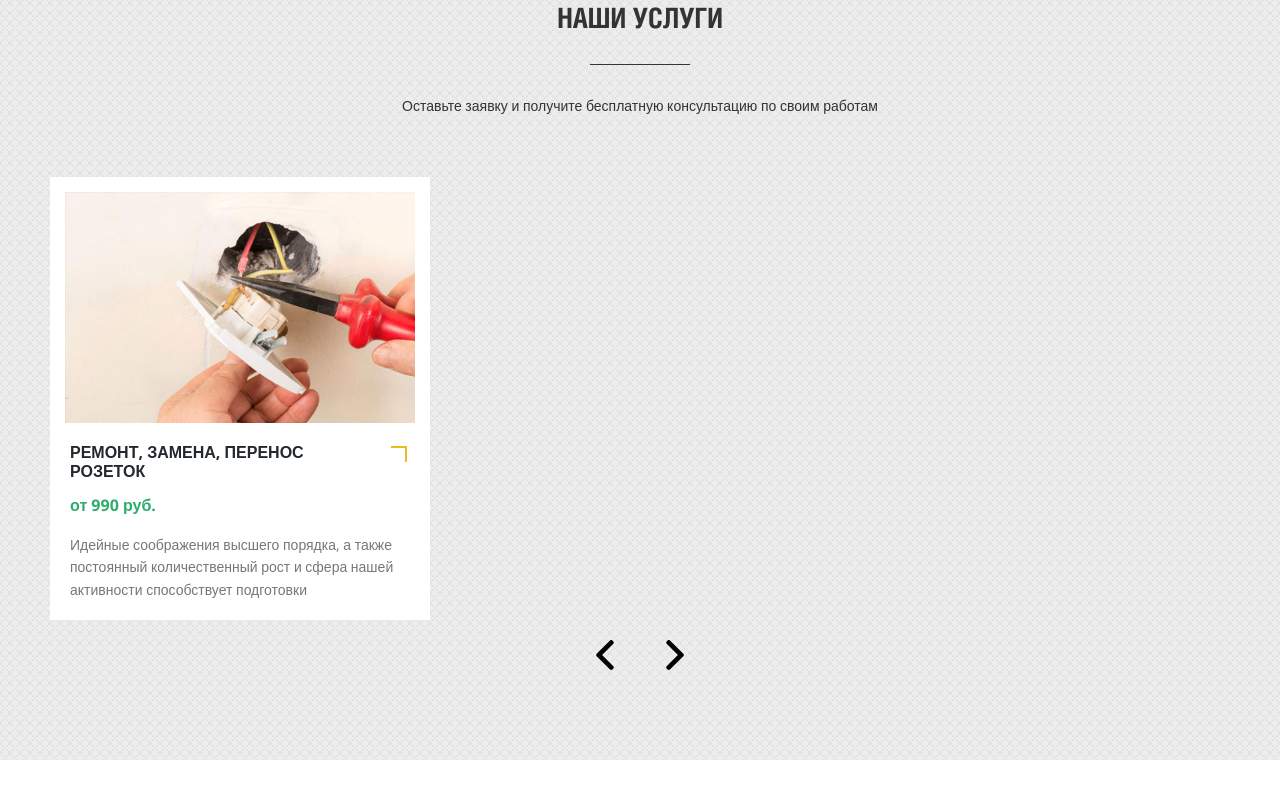
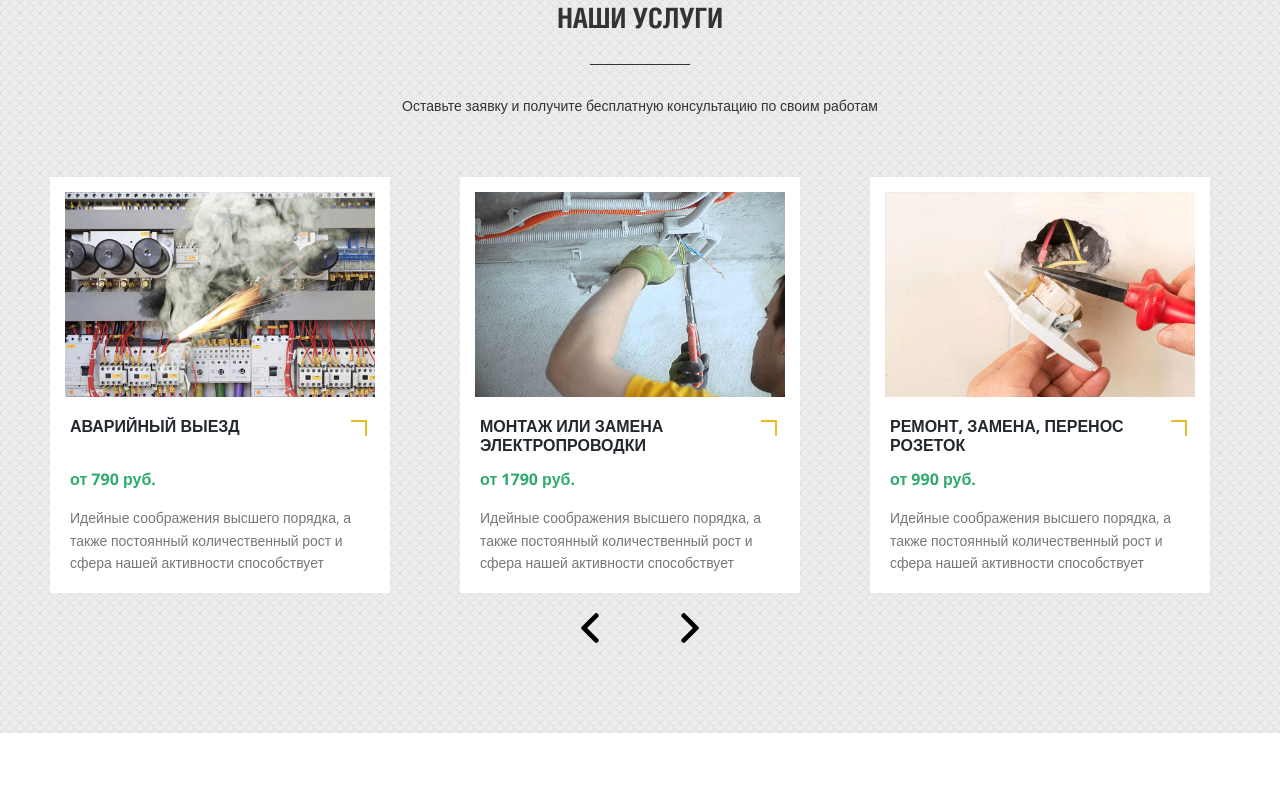
Before and after one commit to Dexter84GIT/cursedWorkGLO, a website with bundled scripts: page index.html in a window 1280 px wide. Shown: the part 717-1517 px from the top of the page. Built offline with nearby package versions, Linux system fonts and the light colour scheme; files whose address does not match are found by name.

Commit message:
servicesSlider complete

```diff
--- a/css/style.css
+++ b/css/style.css
@@ -897,12 +897,14 @@ video#video_background {
 	background: url(../images/pattern2.png);
 	z-index: 1;
 }
+/*
 .services-carousel > div {
 	display: none;
 }
 .services-carousel > div.service-slide-active {
 	display: block;
 }
+	*/
 @media only screen and (min-width: 768px) {
 	.top-slider .item {
 		height: 400px;
@@ -1081,6 +1083,7 @@ video#video_background {
 .services-arrow {
 	display: flex;
 	justify-content: center;
+	gap: 50px;
 }
 
 .arrow-right,
@@ -1208,9 +1211,10 @@ video#video_background {
 	height: 66px;
 	overflow: hidden;
 }
+/*
 .services-elements img {
 	width: 100%;
-}
+}*/
 .services-elements > .row > hr:nth-of-type(2n) {
 	clear: both;
 }
@@ -1219,7 +1223,10 @@ video#video_background {
 	font-weight: bold;
 	color: #2fab6d;
 }
-
+.services-elements .swiper-button-next, .services-elements .swiper-button-prev {
+	position: relative;
+	margin-top: 0px;
+}
 .up {
 	position: fixed;
 	bottom: 50px;
--- a/index.html
+++ b/index.html
@@ -15,6 +15,7 @@
 	<link rel="icon" type="image/png" href="favicon.png" />
 
 	<!-- STYLESHEETS :: FONTS -->
+	<link rel="stylesheet" href="https://cdn.jsdelivr.net/npm/swiper@11/swiper-bundle.min.css"/>
 	<link
 		href='https://fonts.googleapis.com/css?family=Open+Sans:600,400,300,400italic,600,700,700italic,800&subset=latin,cyrillic'
 		rel='stylesheet' type='text/css'>
@@ -159,9 +160,9 @@
 				<div class="push40"></div>
 
 
-				<div class="services-elements">
-					<div class="row services-carousel">
-						<div class="col-sm-6 col-md-4 service-slide-active">
+				<div class="services-elements swiper">
+					<div class="row services-carousel swiper-wrapper">
+						<div class="col-sm-6 col-md-4 swiper-slide">
 							<div class="element relative">
 								<a class="absolute fancyboxModal" href="#application"
 									data-application="Аварийный выезд"></a>
@@ -178,7 +179,7 @@
 								</div>
 							</div>
 						</div>
-						<div class="col-sm-6 col-md-4 service-slide-active">
+						<div class="col-sm-6 col-md-4 swiper-slide">
 							<div class="element relative">
 								<a class="absolute fancyboxModal" href="#application"
 									data-application="Монтаж или замена электропроводки"></a>
@@ -195,7 +196,7 @@
 								</div>
 							</div>
 						</div>
-						<div class="col-sm-6 col-md-4 service-slide-active">
+						<div class="col-sm-6 col-md-4 swiper-slide">
 							<div class="element relative">
 								<a class="absolute fancyboxModal" href="#application"
 									data-application="Ремонт, замена, перенос розеток"></a>
@@ -212,7 +213,7 @@
 								</div>
 							</div>
 						</div>
-						<div class="col-sm-6 col-md-4">
+						<div class="col-sm-6 col-md-4 swiper-slide">
 							<div class="element relative">
 								<a class="absolute fancyboxModal" href="#application"
 									data-application="Замена электросчетчика"></a>
@@ -229,7 +230,7 @@
 								</div>
 							</div>
 						</div>
-						<div class="col-sm-6 col-md-4">
+						<div class="col-sm-6 col-md-4 swiper-slide">
 							<div class="element relative">
 								<a class="absolute fancyboxModal" href="#application"
 									data-application="Установка, замена люстры"></a>
@@ -246,7 +247,7 @@
 								</div>
 							</div>
 						</div>
-						<div class="col-sm-6 col-md-4">
+						<div class="col-sm-6 col-md-4 swiper-slide">
 							<div class="element relative">
 								<a class="absolute fancyboxModal" href="#application"
 									data-application="Установка светильников"></a>
@@ -264,12 +265,13 @@
 							</div>
 						</div>
 					</div>
+					<div class="services-arrow">
+						<img class="arrow-left swiper-button-prev" src="images/right-arrow_1.svg" alt="arrow-left">
+						<img class="arrow-right swiper-button-next" src="images/right-arrow_1.svg" alt="arrow-right">
+					</div>
 				</div>
 
-				<div class="services-arrow">
-					<img class="arrow-left" src="images/right-arrow_1.svg" alt="arrow-left">
-					<img class="arrow-right" src="images/right-arrow_1.svg" alt="arrow-right">
-				</div>
+
 
 			</div>
 			<div class="push70"></div>
--- a/package.json
+++ b/package.json
@@ -16,6 +16,9 @@
   "bugs": {
     "url": "https://github.com/Dexter84GIT/cursedWorkGLO/issues"
   },
+  "dependencies": {
+    "swiper": "^11.1.15"
+  },
   "homepage": "https://github.com/Dexter84GIT/cursedWorkGLO#readme",
   "devDependencies": {
     "webpack": "^5.97.0",
--- a/src/modules/servicesSlider.js
+++ b/src/modules/servicesSlider.js
@@ -1,119 +1,33 @@
+import Swiper from 'swiper';
+import { Navigation } from 'swiper/modules';
+
 const servicesSlider = () => {
-//    const sliderBody = document.querySelector('.services-section')
-//    const sliderItem = sliderBody.querySelectorAll('.col-sm-6')
-//    const sliderInterval = 3000
-//
-//    let dots
-//    let currentSlide = 0
-//    let interval = 0
-//    const autoSlide = () => {
-//        currentSlide++
-//
-//        if (currentSlide >= sliderItem.length) {
-//            currentSlide = 0
-//        }
-//    }
-//    const startSlide = (timer = 3000) => {
-//        interval = setInterval(autoSlide, timer)
-//    }
-//    startSlide()
-const sliderBlock = document.querySelector('.services-section')
-const slides = sliderBlock.querySelectorAll('.col-sm-6')
-const timeInterval = 3000
-
-// const dotsContainer = document.querySelector('.portfolio-dots')
-
-let dots
-let currentSlide = 0
-let interval = 0
-
-const nextSlide = (elems, index) => {
-    elems[index].classList.add('service-slide-active')
-}
-
-const prevSlide = (elems, index) => {
-    elems[index].classList.remove('service-slide-active')
-}
-
-const autoSlide = () => {
-    prevSlide(slides, currentSlide, 'service-slide-active')
-//    prevSlide(dots, currentSlide, 'dot-active')
-    currentSlide++
-    if (currentSlide >= slides.length) {
-        currentSlide = 0
-    }
-    nextSlide(slides, currentSlide, 'service-slide-active')
-//    nextSlide(dots, currentSlide, 'dot-active')
-}
-const startSlide = (timer = 1500) => {
-    interval = setInterval(autoSlide, timer)
-}
-const stopSlide = () => {
-    clearInterval(interval)
-}
-//const createDots = () => {
-//    slides.forEach((slide, index) => {
-//        slide = document.createElement('li')
-//        slide.classList.add('dot')
-//
-//        if (index == 0) {
-//            slide.classList.add('dot-active')
-//        }
-//
-//        dotsContainer.append(slide)
-//    })
-//    let newDots = document.querySelectorAll('.dot')
-//
-//
-//    dots = newDots
-//}
-//sliderBlock.addEventListener('click', (e) => {
-//    e.preventDefault()
-//
-////    if (!e.target.matches('.dot, .portfolio-btn')) {
-////        return
-////    }
-//    prevSlide(slides, currentSlide, 'service-slide-active')
-////    prevSlide(dots, currentSlide, 'dot-active')
-//
-//    if (e.target.matches('.arrow-right')) {
-//        currentSlide++
-//    } else if (e.target.matches('.arrow-left')) {
-//        currentSlide--
-////    } else if (e.target.classList.contains('dot')) {
-////        dots.forEach((dot, index) => {
-////            if (e.target === dot) {
-////                currentSlide = index
-////            }
-////        })
-//    }
-//
-//    if (currentSlide >= slides.length) {
-//        currentSlide = 0
-//    }
-//
-//    if (currentSlide < 0) {
-//        currentSlide = slides.length - 1
-//    }
-//
-//    nextSlide(slides, currentSlide, 'service-slide-active')
-////    nextSlide(dots, currentSlide, 'dot-active')
-//})
-
-
-sliderBlock.addEventListener('mouseenter', (e) => {
-    if (e.target.matches('.dot, .portfolio-btn')) {
-        stopSlide()
-    }
-}, true)
-
-sliderBlock.addEventListener('mouseleave', (e) => {
-    if (e.target.matches('.dot, .portfolio-btn')) {
-        startSlide(timeInterval)
-    }
-}, true)
-//createDots()
-startSlide(timeInterval)
+    const swiper = new Swiper('.swiper', {
+        modules: [Navigation],
+        // Optional parameters
+        loop: true,
+        slidesPerView: 3,
+        spaceBetween: 10,
+        // Navigation arrows
+        navigation: {
+            nextEl: '.swiper-button-next',
+            prevEl: '.swiper-button-prev',
+        },
+        breakpoints: {
+            640: {
+              slidesPerView: 1,
+              spaceBetween: 20,
+            },
+            768: {
+              slidesPerView: 2,
+              spaceBetween: 40,
+            },
+            1024: {
+              slidesPerView: 3,
+              spaceBetween: 50,
+            },
+          },
+      });
 }
 
 export default servicesSlider
```
Also changed, not shown: dist/main.js.
